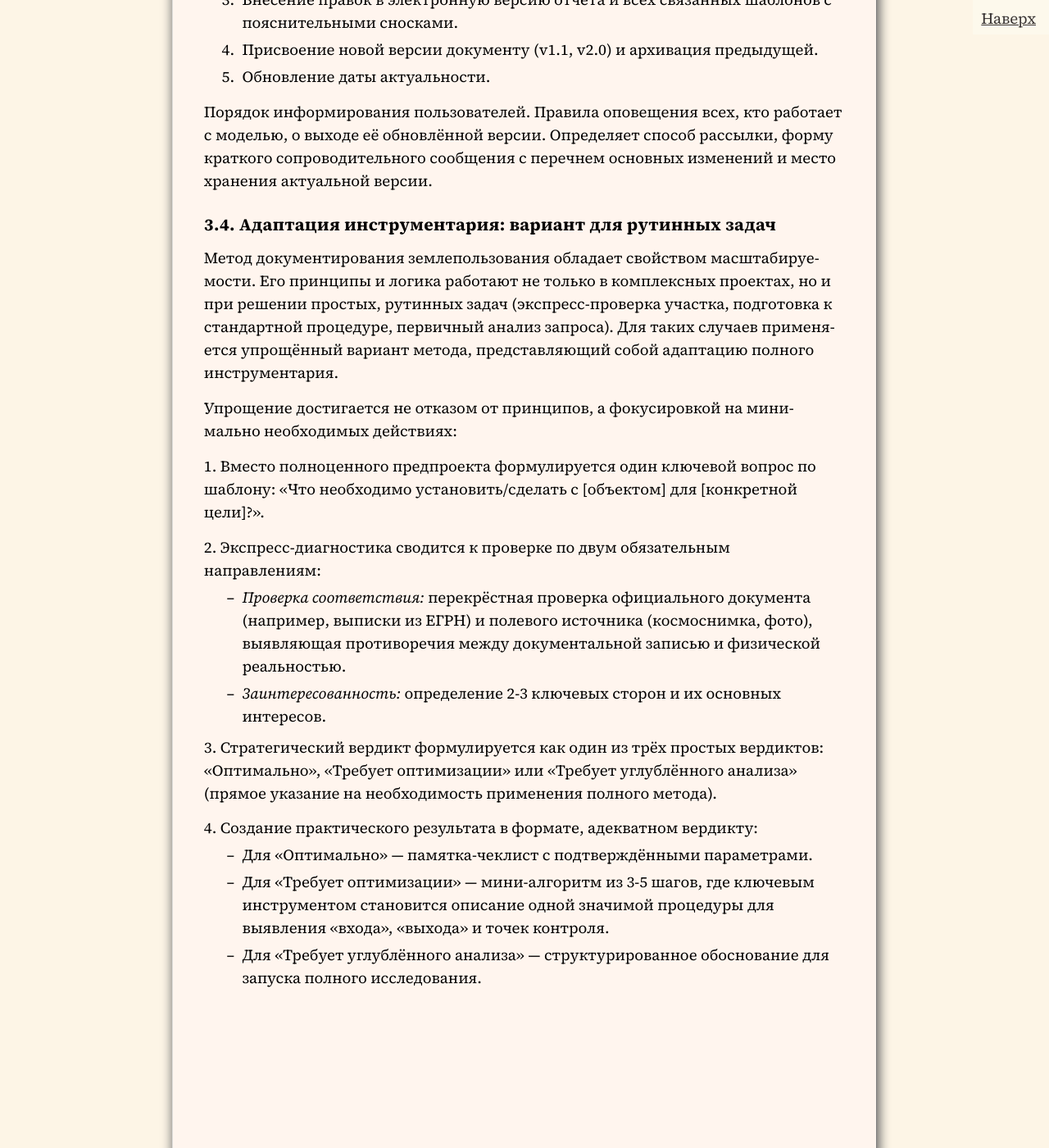
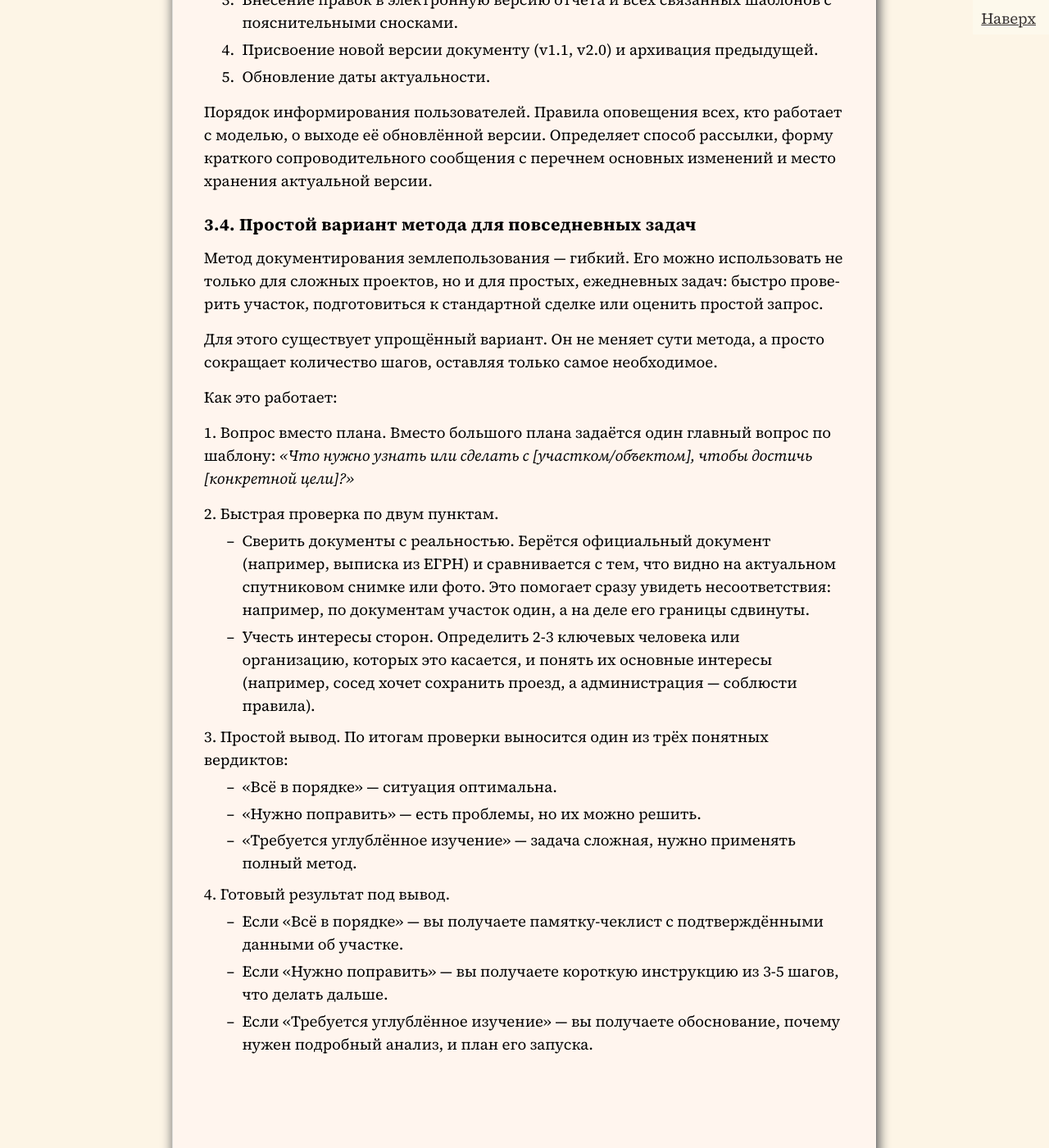
Before and after one commit to SergSi/land-use-art, a Jekyll site: the page built from _posts/2026-01-05-method.md, in a window 1280 px wide and 1400 px high, scrolled down 25349 px. Shown: the whole window at 82% size. Built offline with Jekyll 4.4.1, drawn with Linux system fonts in a browser that asks for light colours; some web fonts are replaced; some of the changed text lies outside the part shown.

Commit message:
Update 2026-01-05-method.md

```diff
--- a/_posts/2026-01-05-method.md
+++ b/_posts/2026-01-05-method.md
@@ -650,65 +650,70 @@ number="6"
 
 Порядок информирования пользователей. Правила оповещения всех, кто работает с моделью, о выходе её обновлённой версии. Определяет способ рассылки, форму краткого сопроводительного сообщения с перечнем основных изменений и место хранения актуальной версии.
 
-### 3.4. Адаптация инструментария: вариант для рутинных задач
+### 3.4. Простой вариант метода для повседневных задач
 
-Метод документирования землепользования обладает свойством масштабируемости. Его принципы и логика работают не только в комплексных проектах, но и при решении простых, рутинных задач (экспресс-проверка участка, подготовка к стандартной процедуре, первичный анализ запроса). Для таких случаев применяется упрощённый вариант метода, представляющий собой адаптацию полного инструментария.
+Метод документирования землепользования — гибкий. Его можно использовать не только для сложных проектов, но и для простых, ежедневных задач: быстро проверить участок, подготовиться к стандартной сделке или оценить простой запрос.
 
-Упрощение достигается не отказом от принципов, а фокусировкой на минимально необходимых действиях:
+Для этого существует упрощённый вариант. Он не меняет сути метода, а просто сокращает количество шагов, оставляя только самое необходимое.
 
-1\. Вместо полноценного предпроекта формулируется один ключевой вопрос по шаблону: «Что необходимо установить/сделать с [объектом] для [конкретной цели]?».
+Как это работает:
 
-2\. Экспресс-диагностика сводится к проверке по двум обязательным направлениям:
+1\. Вопрос вместо плана. Вместо большого плана задаётся один главный вопрос по шаблону: *«Что нужно узнать или сделать с [участком/объектом], чтобы достичь [конкретной цели]?»*
 
-*   *Проверка соответствия:* перекрёстная проверка официального документа (например, выписки из ЕГРН) и полевого источника (космоснимка, фото), выявляющая противоречия между документальной записью и физической реальностью.
-*   *Заинтересованность:* определение 2-3 ключевых сторон и их основных интересов.
+2\. Быстрая проверка по двум пунктам.
 
-3\. Стратегический вердикт формулируется как один из трёх простых вердиктов: «Оптимально», «Требует оптимизации» или «Требует углублённого анализа» (прямое указание на необходимость применения полного метода).
+*   Сверить документы с реальностью. Берётся официальный документ (например, выписка из ЕГРН) и сравнивается с тем, что видно на актуальном спутниковом снимке или фото. Это помогает сразу увидеть несоответствия: например, по документам участок один, а на деле его границы сдвинуты.
+*   Учесть интересы сторон. Определить 2-3 ключевых человека или организацию, которых это касается, и понять их основные интересы (например, сосед хочет сохранить проезд, а администрация — соблюсти правила).
 
-4\. Создание практического результата в формате, адекватном вердикту:
+3\. Простой вывод. По итогам проверки выносится один из трёх понятных вердиктов:
 
-*   Для «Оптимально» — памятка-чеклист с подтверждёнными параметрами.
-*   Для «Требует оптимизации» — мини-алгоритм из 3-5 шагов, где ключевым инструментом становится описание одной значимой процедуры для выявления «входа», «выхода» и точек контроля.
-*   Для «Требует углублённого анализа» — структурированное обоснование для запуска полного исследования.
+*   «Всё в порядке» — ситуация оптимальна.
+*   «Нужно поправить» — есть проблемы, но их можно решить.
+*   «Требуется углублённое изучение» — задача сложная, нужно применять полный метод.
+
+4\. Готовый результат под вывод.
+
+*   Если «Всё в порядке» — вы получаете памятку-чеклист с подтверждёнными данными об участке.
+*   Если «Нужно поправить» — вы получаете короткую инструкцию из 3-5 шагов, что делать дальше.
+*   Если «Требуется углублённое изучение» — вы получаете обоснование, почему нужен подробный анализ, и план его запуска.
 
 {% include mermaid.html content='
 flowchart TD
     A[<b>ВХОД:</b><br>Практический вопрос<br>по простой задаче] --> B
 
-    subgraph B[<b>ЭКСПРЕСС-ДИАГНОСТИКА</b>]
-        B1[<b>Проверка соответствия</b><br>документ + реальность]
-        B2[<b>Заинтересованность</b><br>2-3 ключевые стороны]
-    end
 
-    B --> C{<b>ПРОСТОЙ ВЕРДИКТ</b>}
+subgraph B[<b>ЭКСПРЕСС-ДИАГНОСТИКА</b>]
+    B1[<b>Проверка соответствия</b><br>документ + реальность]
+    B2[<b>Заинтересованность</b><br>2-3 ключевые стороны]
+end
 
-    C -->|“Всё в порядке”| D[<b>ОПТИМАЛЬНО</b>]
-    C -->|“Есть несоответствия”| E[<b>ТРЕБУЕТ ОПТИМИЗАЦИИ</b>]
-    C -->|“Выявлены проблемы”| F[<b>ТРЕБУЕТ УГЛУБЛЁННОГО<br>АНАЛИЗА</b>]
+B --> C{<b>ПРОСТОЙ ВЕРДИКТ</b>}
 
-    D --> G[<b>ИТОГ:</b><br>Памятка / Чек-лист<br>с подтверждёнными параметрами]
-    E --> H[<b>ИТОГ:</b><br>Мини-алгоритм<br>с описанием ключевой<br>процедуры]
-    F --> I[<b>ИТОГ:</b><br>Обоснование для запуска<br>полного метода]
+C -->|“Всё в порядке”| D[<b>ОПТИМАЛЬНО</b>]
+C -->|“Нужно исправить”| E[<b>ТРЕБУЕТ ОПТИМИЗАЦИИ</b>]
+C -->|“Требуется изучение”| F[<b>ТРЕБУЕТ УГЛУБЛЁННОГО<br>АНАЛИЗА</b>]
 
-    style B fill:#e1f5fe
-    style C fill:#ffebee,stroke:#d32f2f,stroke-width:2px
-    style D fill:#f1f8e9
-    style E fill:#fff3e0
-    style F fill:#fce4ec
+D --> G[<b>ИТОГ:</b><br>Памятка / Чек-лист<br>с подтверждёнными параметрами]
+E --> H[<b>ИТОГ:</b><br>Мини-алгоритм<br>с описанием ключевой<br>процедуры]
+F --> I[<b>ИТОГ:</b><br>Обоснование для запуска<br>полного метода]
+
+style B fill:#e1f5fe
+style C fill:#ffebee,stroke:#d32f2f,stroke-width:2px
+style D fill:#f1f8e9
+style E fill:#fff3e0
+style F fill:#fce4ec
+
 ' caption="Логика работы упрощённого варианта метода"
 number="9"
 %}
 
-Таким образом, метод адаптируется: для сложных случаев он разворачивается в полную четырёхэтапную схему, а для простых задач — предоставляет свёрнутый, но цельный алгоритм быстрого получения результата. Эта гибкость делает его универсальным инструментом для широкого спектра ситуаций в сфере землепользования.
-
 Упрощённый вариант сохраняет всю мощь метода, потому что он сохраняет его суть — документированное проектирование. Это не сбор справок, а целенаправленное конструирование ясной, доказательной модели реальности (пусть и простой) для принятия конкретного решения. Сохраняются все ключевые принципы:
 
-1.  *Проектирование, а не фиксация*: создаётся не «снимок» проблемы, а рабочая модель для действия.
-2.  *Объективность и всесторонность:* используется минимальная, но обязательная «матрица источников» (документ + полевое подтверждение).
-3.  *Стратегический выбор (вердикт)*: формулируется не просто ответ, а проектное решение.
-4.  *Инструмент как результат*: итог — готовый к использованию продукт (чек-лист, алгоритм), а не информация к размышлению.
+1.  Вы не просто собираете справки, а создаёте модель для решения задачи.
+2.  Вы опираетесь на факты, сверяя документы с реальностью.
+3.  Вы получаете конкретное решение и готовый инструмент (чек-лист или инструкцию), а не просто информацию для размышления.
 
-Упрощается не подход, а масштаб. Документированное проектирование — как способ мышления и действия — остаётся неизменным. Именно это превращает рутинную задачу в акт создания порядка, что и является главной силой метода на любом уровне сложности.
+Это превращает даже рутинную проверку в осмысленное действие, которое приводит к порядку и ясности.
 
 ## 4. Заключение
 
```
